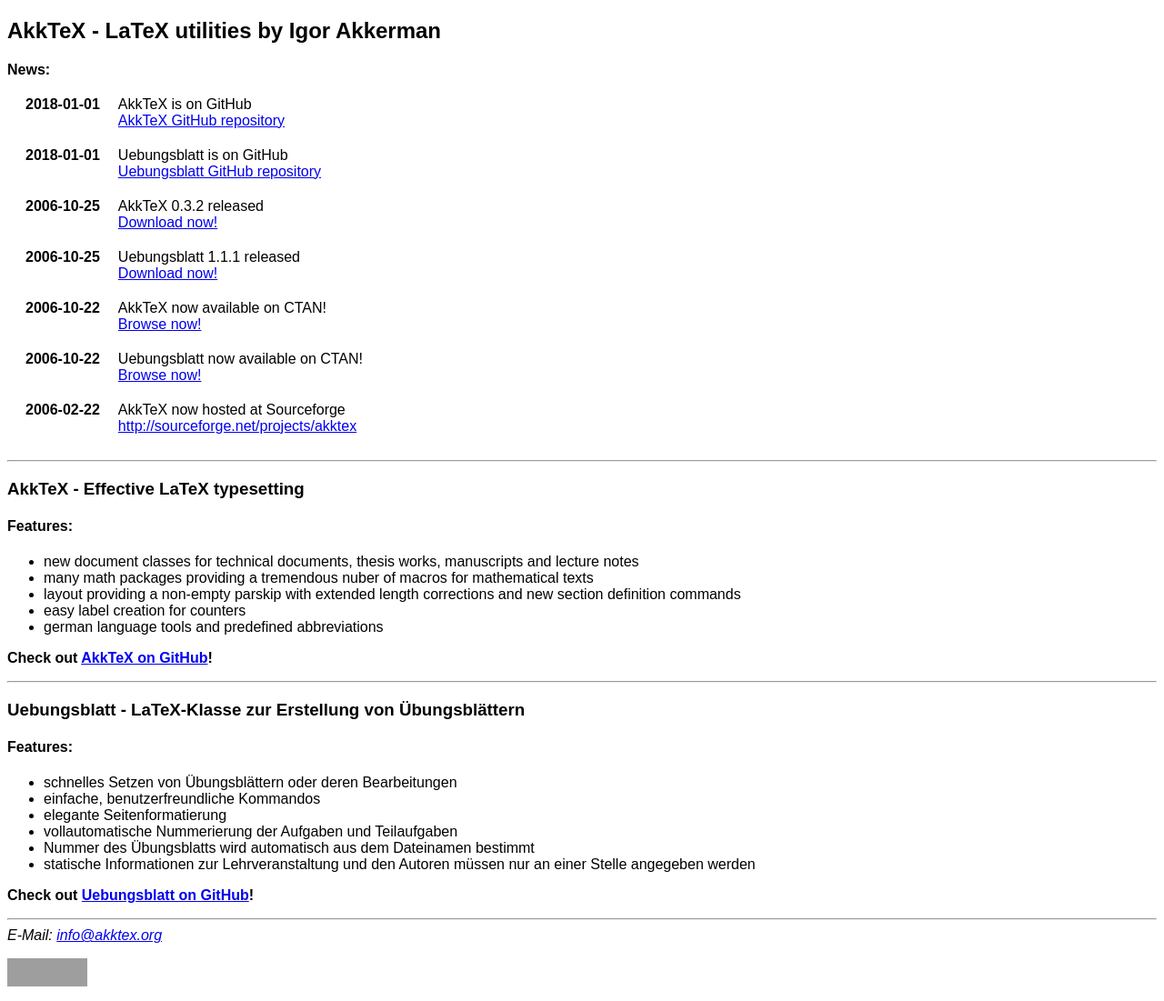
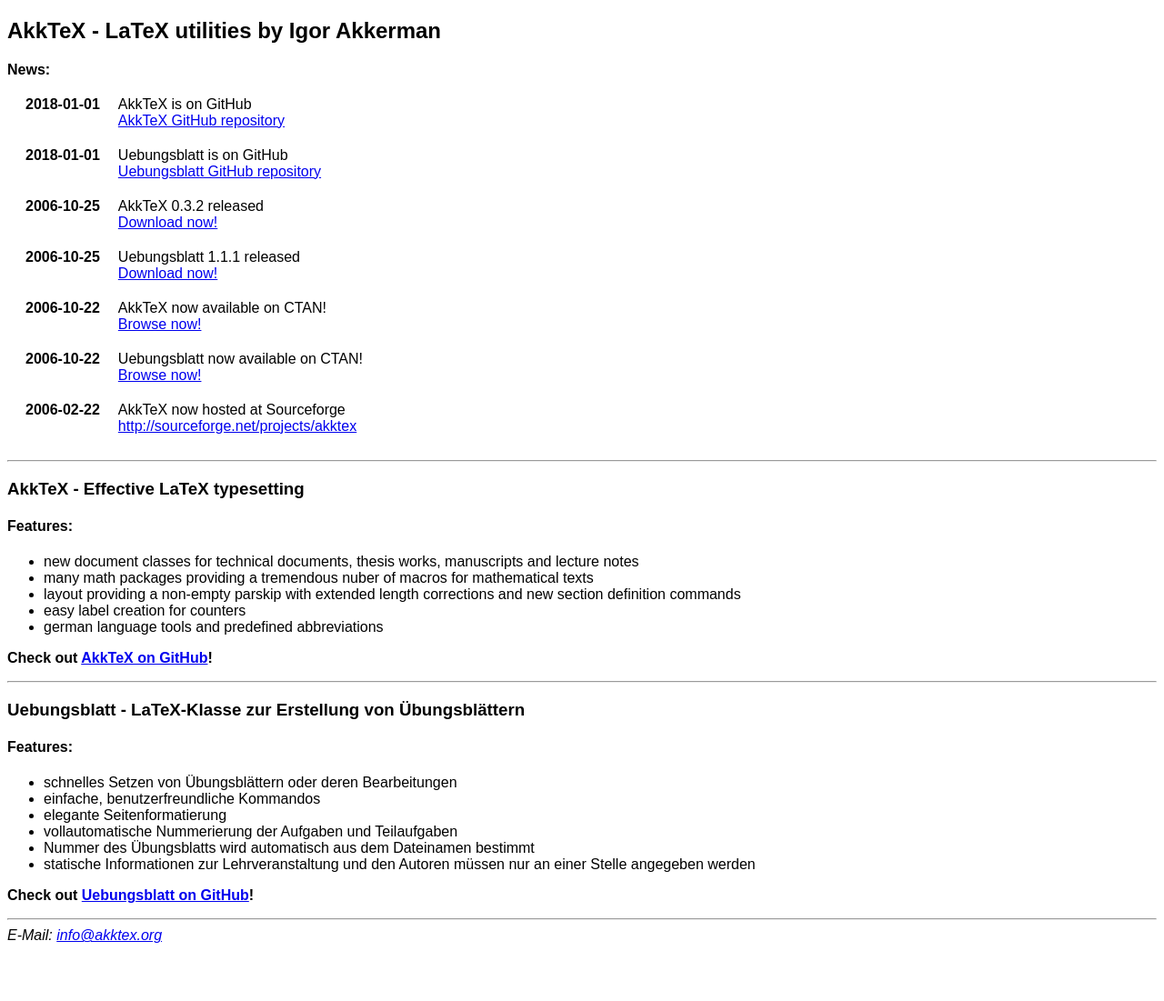
Before and after one commit to AkkTeX/akktex.github.io, a plain HTML site: page index.html in a window 1280 px wide. Shown: the whole page at 91% size. After the commit the page ends 1046 px from the top, so only its background shows below. Drawn offline with Linux system fonts and the light colour scheme; grey boxes are pictures that could not be loaded.

Commit message:
XHTML 1.0 badge removed - such a shame ;)

```diff
--- a/index.html
+++ b/index.html
@@ -93,16 +93,5 @@
 <!-- ====================================================================== -->
 <hr />
 <address>E-Mail: <a href="mailto:info@akktex.org">info@akktex.org</a></address>
-<!-- ====================================================================== -->
-<p>
-    <a href="http://validator.w3.org/check?uri=referer">
-        <img src="http://www.w3.org/Icons/valid-xhtml10"
-             alt="Valid XHTML 1.0 Transitional"
-             height="31"
-             width="88"
-             border="0"
-        />
-    </a>
-</p>
 </body>
 </html>
```
